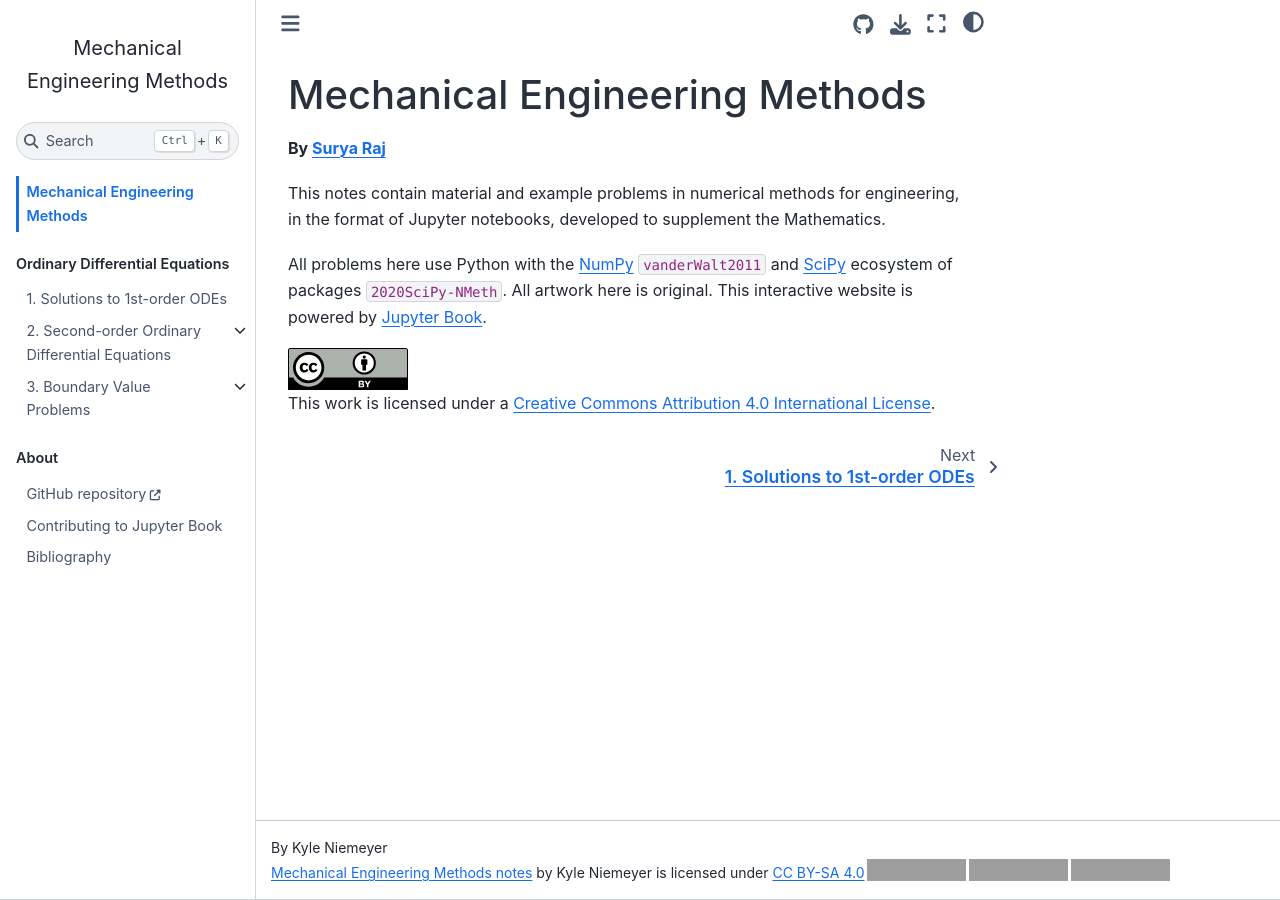
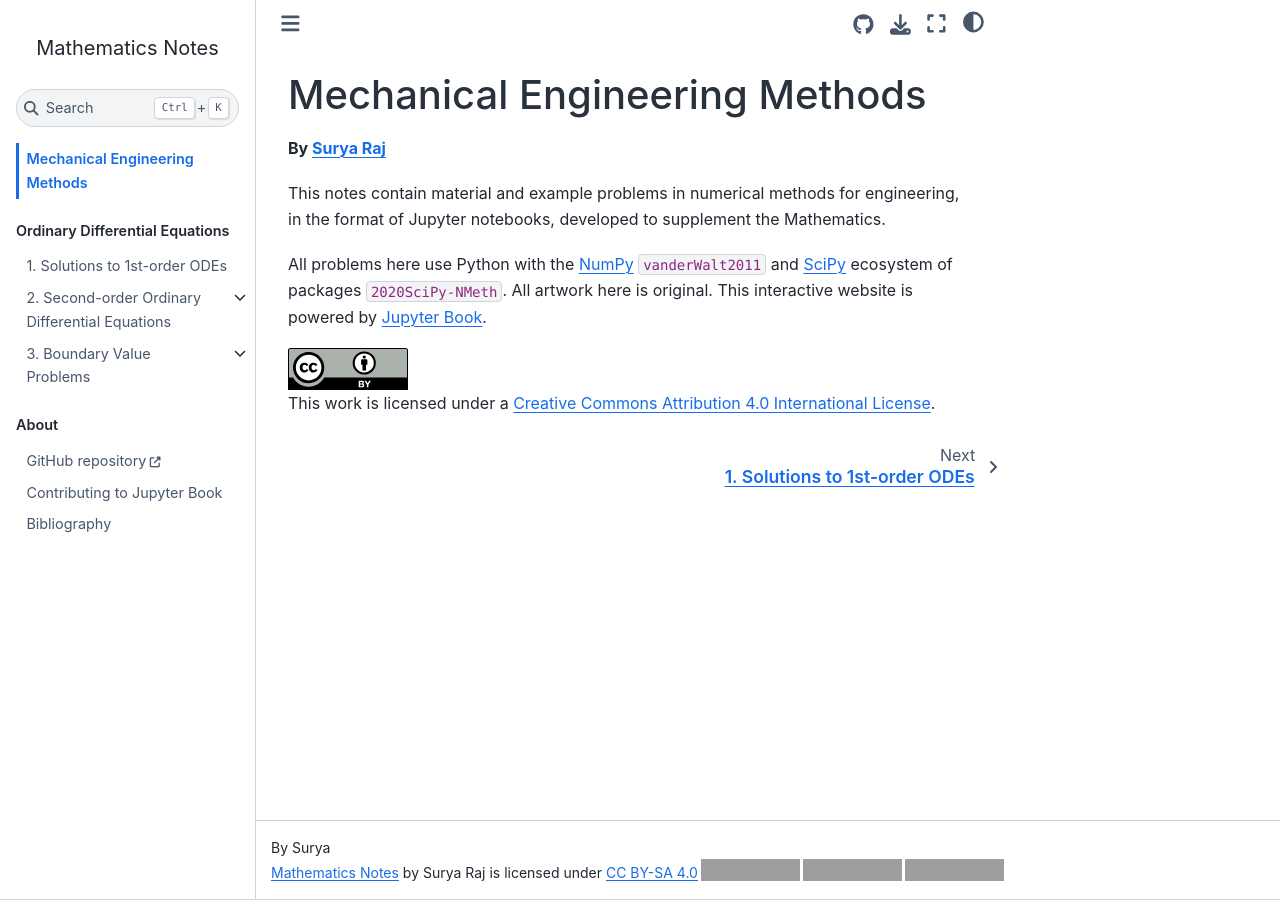
Before and after one commit to suryakantamangaraj/Mathematics, a Jupyter Book: the page built from book/content/intro.md, in a window 1280 px wide. Built offline with Jupyter Book 1.0.4 settings and Sphinx 7.4.7 and the Sphinx Book theme 1.1.4, drawn with Linux system fonts in a browser that asks for light colours; pages that are not in the unit, such as notebooks, are missing from menus; cross-references to code outside the pages are shown as plain code; grey boxes are pictures that could not be loaded.

Commit message:
Update _config.yml

```diff
--- a/book/_config.yml
+++ b/book/_config.yml
@@ -1,12 +1,12 @@
 # Book settings
-title: Mechanical Engineering Methods
-author: Kyle Niemeyer
+title: Mathematics Notes
+author: Surya
 #logo: logo.jpg
 
 exclude_patterns: [_build, Thumbs.db, .DS_Store, "**.ipynb_checkpoints", LICENSE.md]
 
 description: >- # this means to ignore newlines until "baseurl:"
-  This is a collection of notes for mechanical engineering numerical methods.
+  This is a collection of notes for mathematics.
 
 execute_notebooks: auto
 
@@ -15,7 +15,7 @@ execute:
 
 latex:
   latex_documents:
-    targetname: book.tex
+    targetname: notes.tex
   latex_engine: xelatex
 
 bibtex_bibfiles:
@@ -52,15 +52,15 @@ parse:
     #- substitution
 
 repository:
-  url: https://github.com/kyleniemeyer/ME373-book
+  url: https://github.com/suryakantamangaraj/Mathematics
   branch: master
-  path_to_book: "book"
+  path_to_book: "notes"
 
 html:
-  baseurl: https://kyleniemeyer.github.io/ME373-book
+  baseurl: https://suryaraj.me/Mathematics
   use_edit_page_button: true
   use_repository_button: true
   use_issues_button: true
   extra_navbar: Powered by <a href="https://jupyterbook.org">Jupyter Book</a>
   extra_footer: |
-    <p xmlns:dct="http://purl.org/dc/terms/" xmlns:cc="http://creativecommons.org/ns#" class="license-text"><a rel="cc:attributionURL" property="dct:title" href="https://github.com/kyleniemeyer/ME373-book">Mechanical Engineering Methods notes</a> by <span property="cc:attributionName">Kyle Niemeyer</span> is licensed under <a rel="license" href="https://creativecommons.org/licenses/by-sa/4.0">CC BY-SA 4.0<img style="height:22px!important;margin-left:3px;vertical-align:text-bottom;" src="https://mirrors.creativecommons.org/presskit/icons/cc.svg?ref=chooser-v1" /><img style="height:22px!important;margin-left:3px;vertical-align:text-bottom;" src="https://mirrors.creativecommons.org/presskit/icons/by.svg?ref=chooser-v1" /><img style="height:22px!important;margin-left:3px;vertical-align:text-bottom;" src="https://mirrors.creativecommons.org/presskit/icons/sa.svg?ref=chooser-v1" /></a></p>
+    <p xmlns:dct="http://purl.org/dc/terms/" xmlns:cc="http://creativecommons.org/ns#" class="license-text"><a rel="cc:attributionURL" property="dct:title" href="https://github.com/suryakantamangaraj/Mathematics">Mathematics Notes</a> by <span property="cc:attributionName">Surya Raj</span> is licensed under <a rel="license" href="https://creativecommons.org/licenses/by-sa/4.0">CC BY-SA 4.0<img style="height:22px!important;margin-left:3px;vertical-align:text-bottom;" src="https://mirrors.creativecommons.org/presskit/icons/cc.svg?ref=chooser-v1" /><img style="height:22px!important;margin-left:3px;vertical-align:text-bottom;" src="https://mirrors.creativecommons.org/presskit/icons/by.svg?ref=chooser-v1" /><img style="height:22px!important;margin-left:3px;vertical-align:text-bottom;" src="https://mirrors.creativecommons.org/presskit/icons/sa.svg?ref=chooser-v1" /></a></p>
```
